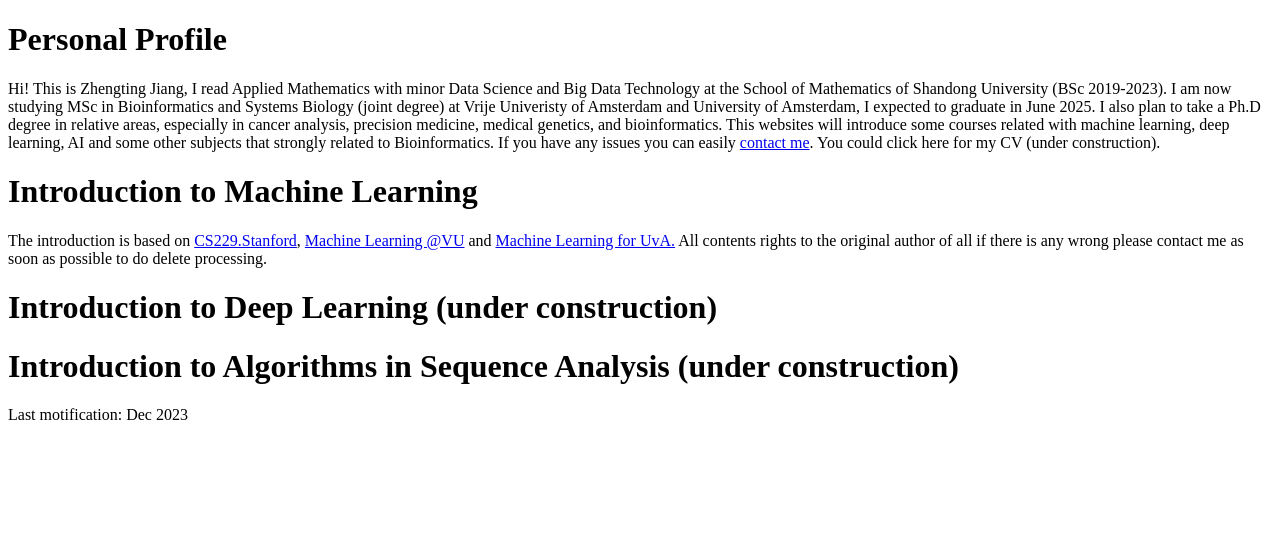
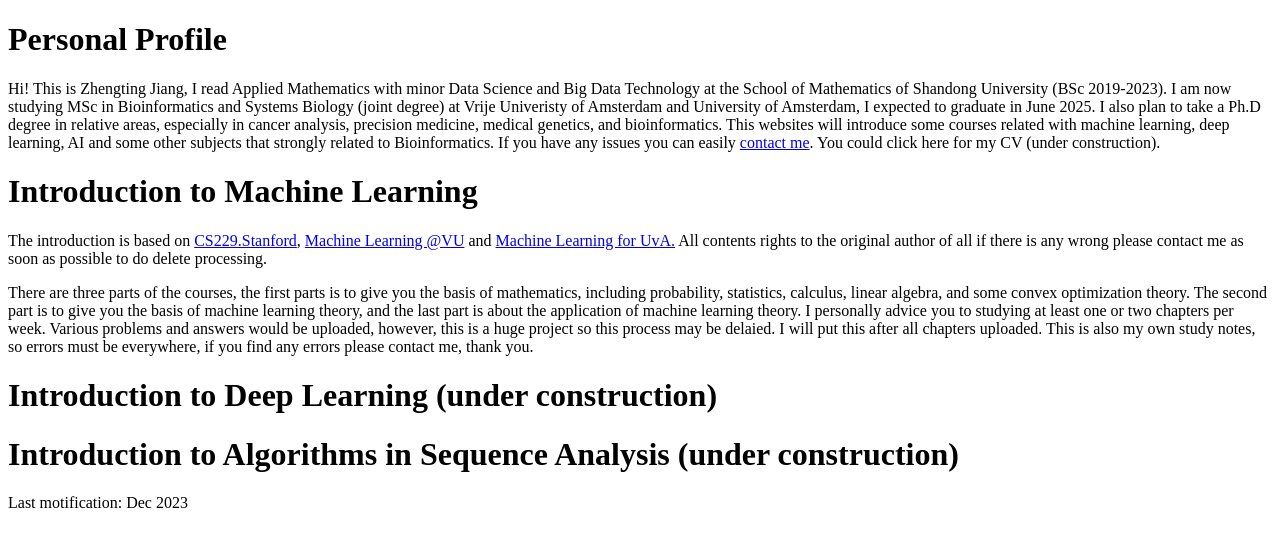
Before and after one commit to ZhengtingJiang/ZhengtingJiang.github.io, a plain HTML site: page index.html in a window 1280 px wide. Drawn offline with Linux system fonts and the light colour scheme.

Commit message:
Update index.html

```diff
--- a/index.html
+++ b/index.html
@@ -18,6 +18,12 @@
 <p>The introduction is based on <a href="https://cs229.stanford.edu/">CS229.Stanford</a>, <a href="https://mlvu.github.io/">Machine Learning @VU</a> and
     <a href="https://uvaml1.github.io/">Machine Learning for UvA.</a>
     All contents rights to the original author of all if there is any wrong please contact me as soon as possible to do delete processing.</p>
+<p>There are three parts of the courses, the first parts is to give you the basis of mathematics, including probability, statistics, calculus, linear algebra, and some convex optimization theory.
+    The second part is to give you the basis of machine learning theory, and the last part is about the application of machine learning theory. I personally advice you to studying at least one or two chapters per week.
+    Various problems and answers would be uploaded, however, this is a huge project so this process may be delaied. I will put this after all chapters uploaded. This is also my own study notes, so errors must be everywhere,
+    if you find any errors please contact me, thank you.
+</p>
+
 <hr\>
 <h1>Introduction to Deep Learning (under construction)</h1>
 <hr\>
```
